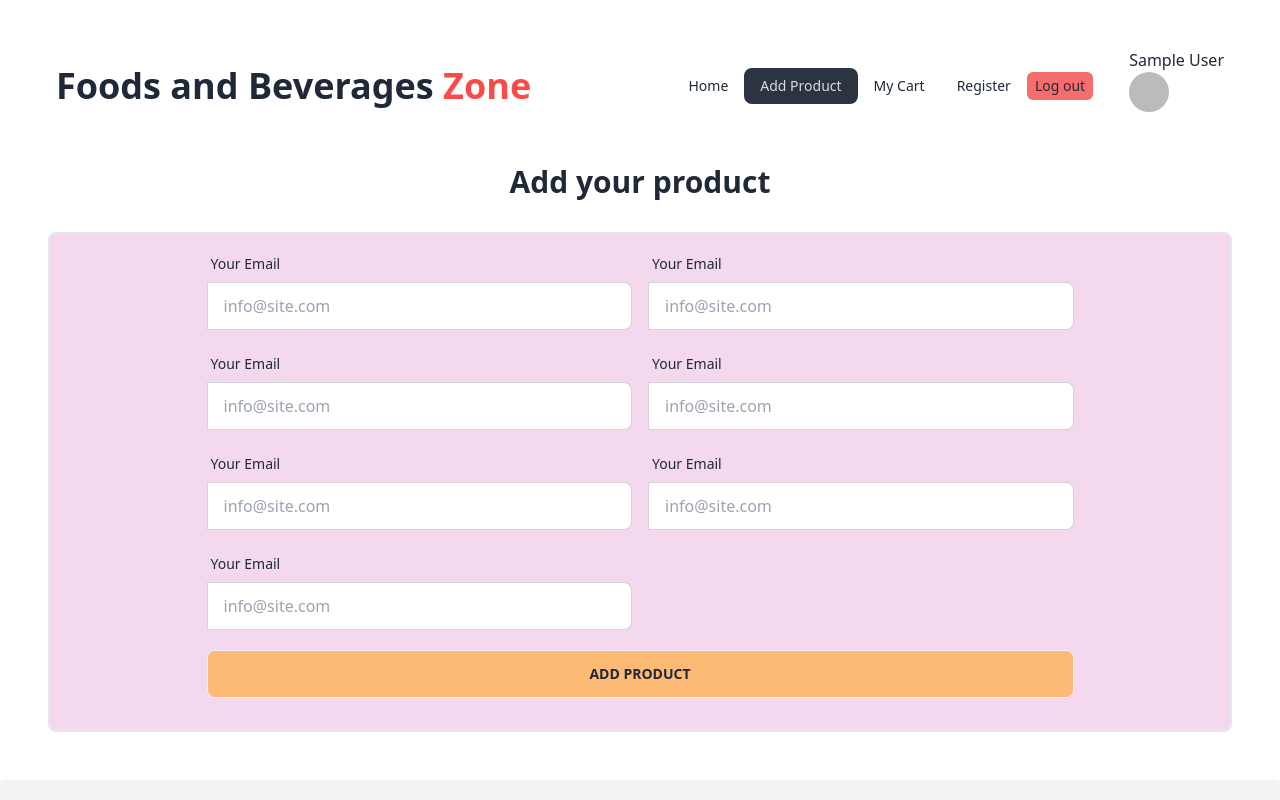
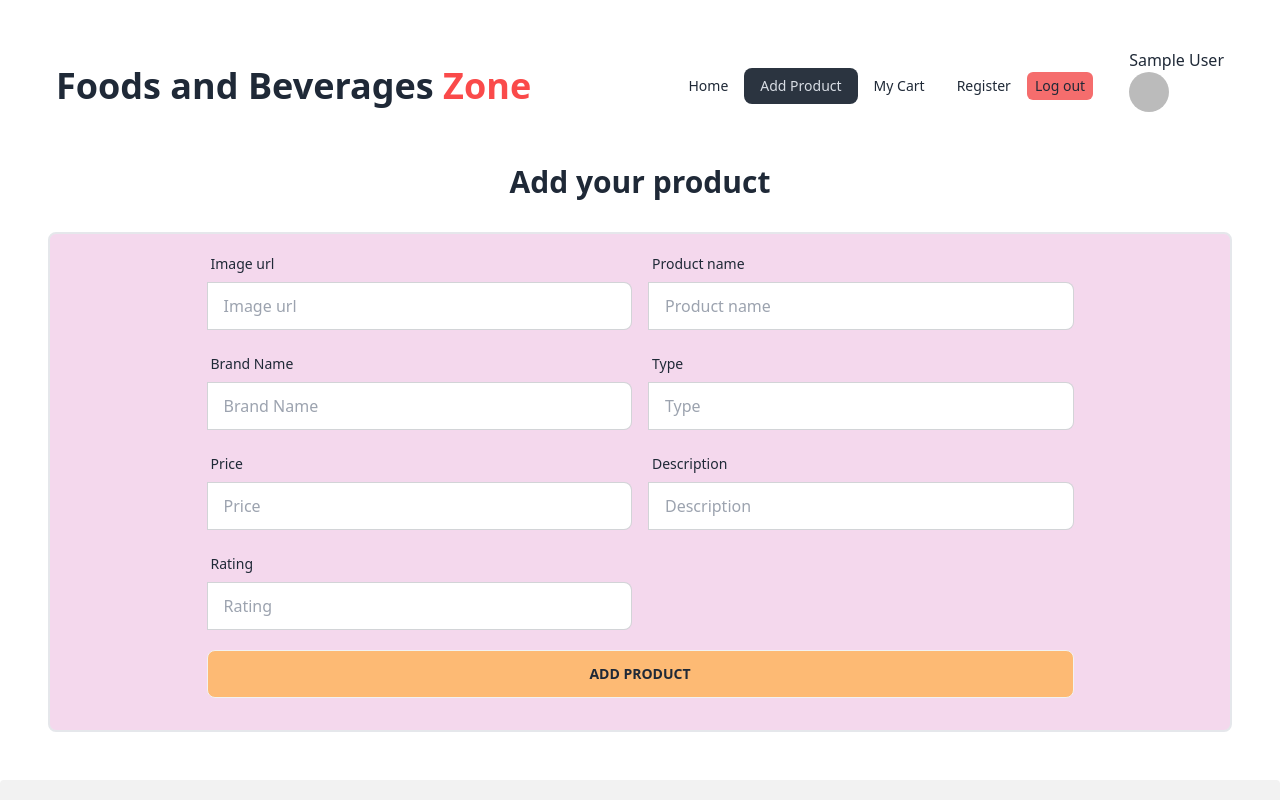
Before and after one commit to mmahbubr0823/brand-shop-client, a React (Vite) app: page /addedProducts in a window 1280 px wide. Shown: the top 800 px of the page. Built offline with nearby package versions, Linux system fonts and the light colour scheme; no server answers; sample sign-in values are in the browser's storage.

Commit message:
extra section added

```diff
--- a/src/Component/Routes/AddProducts/AddProducts.jsx
+++ b/src/Component/Routes/AddProducts/AddProducts.jsx
@@ -1,69 +1,96 @@
 
 const AddProducts = () => {
+    const handleAddProduct = e =>{
+        e.preventDefault();
+        const form = e.target;
+        const image = form.Image.value;
+        const name = form.Name.value;
+        const brand = form.Brand.value;
+        const type = form.Type.value;
+        const price = form.Price.value;
+        const description = form.Description.value;
+        const rating = form.Rating.value;
+
+        const productData = {
+            image, name, brand, type, price, description, rating
+
+        }
+        console.log(productData);
+        fetch('http://localhost:5000/products', {
+            method: 'POST',
+            headers: {
+                'content-type': 'application/json'
+            },
+            body: JSON.stringify(productData)
+        })
+        .then(res => res.json())
+        .then(data => console.log(data))
+
+    }
     return (
         <div>
             <h1 className="text-3xl text-center font-semibold my-8">Add your product</h1>
-            <form className="border-2 p-3 bg-[#f4d8ed] rounded-lg">
+            <form onSubmit={handleAddProduct} className="border-2 p-3 bg-[#f4d8ed] rounded-lg">
                 <div className="grid grid-cols-2 gap-4 w-9/12 mx-auto">
                 <div className="form-control">
                     <label className="label">
-                        <span className="label-text">Your Email</span>
+                        <span className="label-text">Image url</span>
                     </label>
                     <label className="input-group">
-                        <input type="text" placeholder="info@site.com" className="w-full input input-bordered" />
+                        <input type="text" name="Image" placeholder="Image url" className="w-full input input-bordered" />
                     </label>
                 </div>
                 <div className="form-control">
                     <label className="label">
-                        <span className="label-text">Your Email</span>
+                        <span className="label-text">Product name</span>
                     </label>
                     <label className="input-group">
-                        <input type="text" placeholder="info@site.com" className="w-full input input-bordered" />
+                        <input type="text" name="Name" placeholder="Product name" className="w-full input input-bordered" />
                     </label>
                 </div>
                 <div className="form-control">
                     <label className="label">
-                        <span className="label-text">Your Email</span>
+                        <span className="label-text">Brand Name</span>
                     </label>
                     <label className="input-group">
-                        <input type="text" placeholder="info@site.com" className="input input-bordered w-full" />
+                        <input type="text" name="Brand" placeholder="Brand Name" className="input input-bordered w-full" />
                     </label>
                 </div>
                 <div className="form-control">
                     <label className="label">
-                        <span className="label-text">Your Email</span>
+                        <span className="label-text">Type</span>
                     </label>
                     <label className="input-group">
-                        <input type="text" placeholder="info@site.com" className="input input-bordered w-full" />
+                        <input type="text" name="Type" placeholder="Type" className="input input-bordered w-full" />
                     </label>
                 </div>
                 <div className="form-control">
                     <label className="label">
-                        <span className="label-text">Your Email</span>
+                        <span className="label-text">Price</span>
                     </label>
                     <label className="input-group">
-                        <input type="text" placeholder="info@site.com" className="input input-bordered w-full" />
+                        <input type="text" name="Price" placeholder="Price" className="input input-bordered w-full" />
                     </label>
                 </div>
                 <div className="form-control">
                     <label className="label">
-                        <span className="label-text">Your Email</span>
+                        <span className="label-text">Description</span>
                     </label>
                     <label className="input-group">
-                        <input type="text" placeholder="info@site.com" className="input input-bordered w-full" />
+                        <input type="text" name="Description" placeholder="Description" className="input input-bordered w-full" />
                     </label>
                 </div>
                 <div className="form-control">
                     <label className="label">
-                        <span className="label-text">Your Email</span>
+                        <span className="label-text">Rating</span>
                     </label>
                     <label className="input-group">
-                        <input type="text" placeholder="info@site.com" className="input input-bordered w-full" />
+                        <input type="text" name="Rating" placeholder="Rating" className="input input-bordered w-full" />
                     </label>
                 </div>
                 </div>
                <div className="flex justify-center">
-               <input className="w-9/12 bg-orange-300 btn my-5" type="button" value="Add product" />
+               <input className="w-9/12 bg-orange-300 btn my-5" type="submit" value="Add product" />
                </div>
             </form>
         </div>
--- /dev/null
+++ b/src/Component/Routes/BrandDetails/BrandDetails.jsx
@@ -0,0 +1,14 @@
+import React from 'react';
+import { useLoaderData } from 'react-router-dom';
+
+const BrandDetails = () => {
+    const brandProducts = useLoaderData();
+    console.log(brandProducts);
+    return (
+        <div>
+            Lorem ipsum dolor sit amet consectetur adipisicing elit. Voluptatem repellat nihil quia quisquam obcaecati nostrum, voluptate minima asperiores. Error accusamus, assumenda odio dolores odit beatae perspiciatis quaerat veniam perferendis officiis voluptatem, aliquam molestiae tenetur! Ipsa rerum possimus maxime. Adipisci tempora dolor labore quia error, eius vero in facere, aliquid unde, sed debitis exercitationem minima ipsum rem molestiae laborum maxime totam.
+        </div>
+    );
+};
+
+export default BrandDetails;
--- a/src/main.jsx
+++ b/src/main.jsx
@@ -14,6 +14,7 @@ import Login from './Component/Routes/Login/Login';
 import NotFound from './Component/Routes/NotFound/NotFound';
 import Home from './Component/Routes/Home/Home';
 import PrivateRoute from './Component/Routes/PrivateRoute/PrivateRoute';
+import BrandDetails from './Component/Routes/BrandDetails/BrandDetails';
 
 const router = createBrowserRouter([
   {
@@ -23,7 +24,12 @@ const router = createBrowserRouter([
       {
         path:"/",
         element:<Home></Home>,
-        loader:()=> fetch('./Brands.json')
+        loader:()=> fetch('/Brands.json')
+      },
+      {
+        path:"//brands/:brandName",
+        element:<BrandDetails></BrandDetails>,
+        loader:()=> fetch('http://localhost:5000/products')
       },
       {
         path:"/registration",
```
